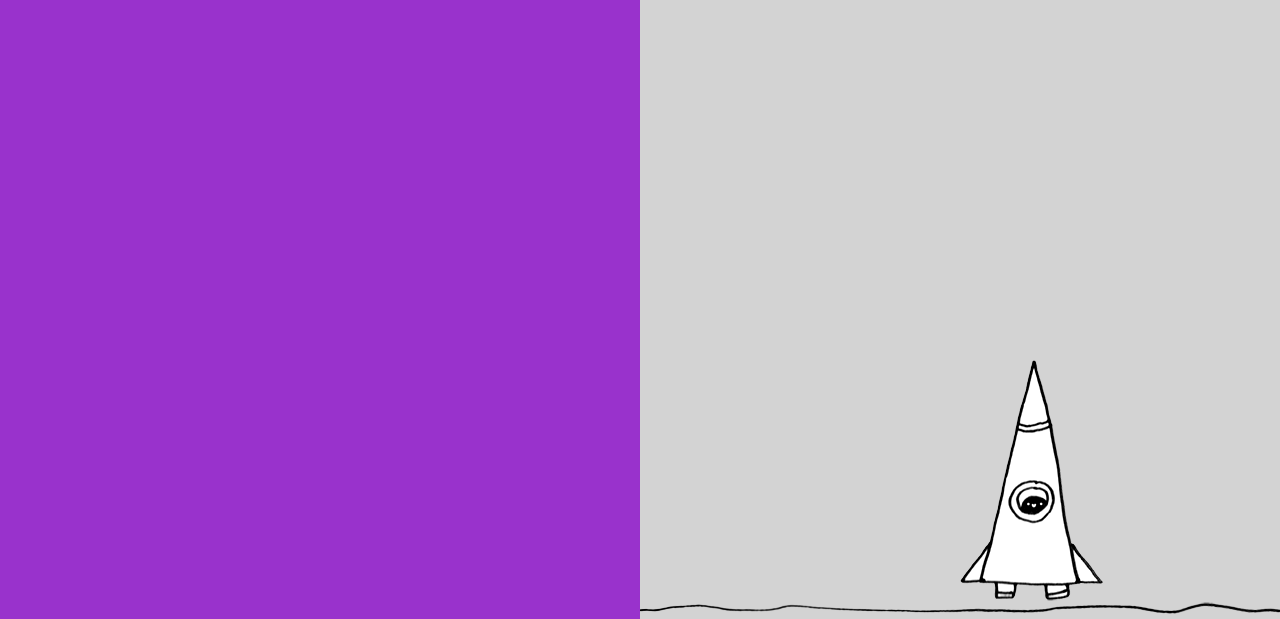
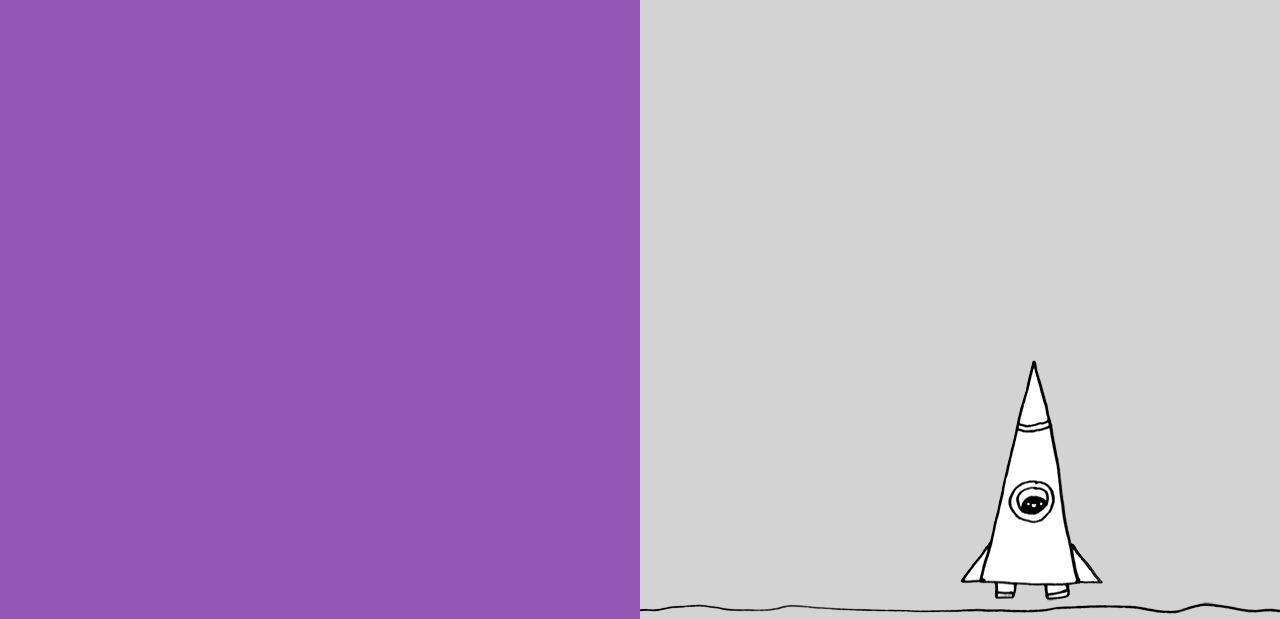
Before and after one commit to joelviljamaa/joelviljamaa.github.io, a plain HTML site: page jsrocket/rocket.html in a window 1280 px wide. Shown: the part 181-800 px from the top of the page. Drawn offline with Linux system fonts and the light colour scheme.

Commit message:
jsrocket 7.1

```diff
--- a/jsrocket/css/rocket.css
+++ b/jsrocket/css/rocket.css
@@ -1,10 +1,12 @@
 .left{
-    background-color:darkorchid;
+    background-color:rgb(150, 86, 182);
     position: fixed;
     width: 50%;
     height: 100%;
     top: 0;
     left: 0;
+    font-family: 'Courier New', Courier, monospace;
+    font-size: larger;
 }
 
 .interface{
@@ -28,7 +30,7 @@ text-transform: uppercase;
 }
 
 a:hover{
-    color: rgb(68, 92, 170);
+    color: rgb(87, 67, 177);
 }
 
 .right{
@@ -86,7 +88,7 @@ display: block;
     height: 272px;
     margin-left: -71.5;
     background: url(../img/rocket-state1.png) no-repeat 0 0;
-    transition: bottom 10000ms;
+    transition: bottom 5000ms;
 }
 
 body.body-state3 .rocket{
```
